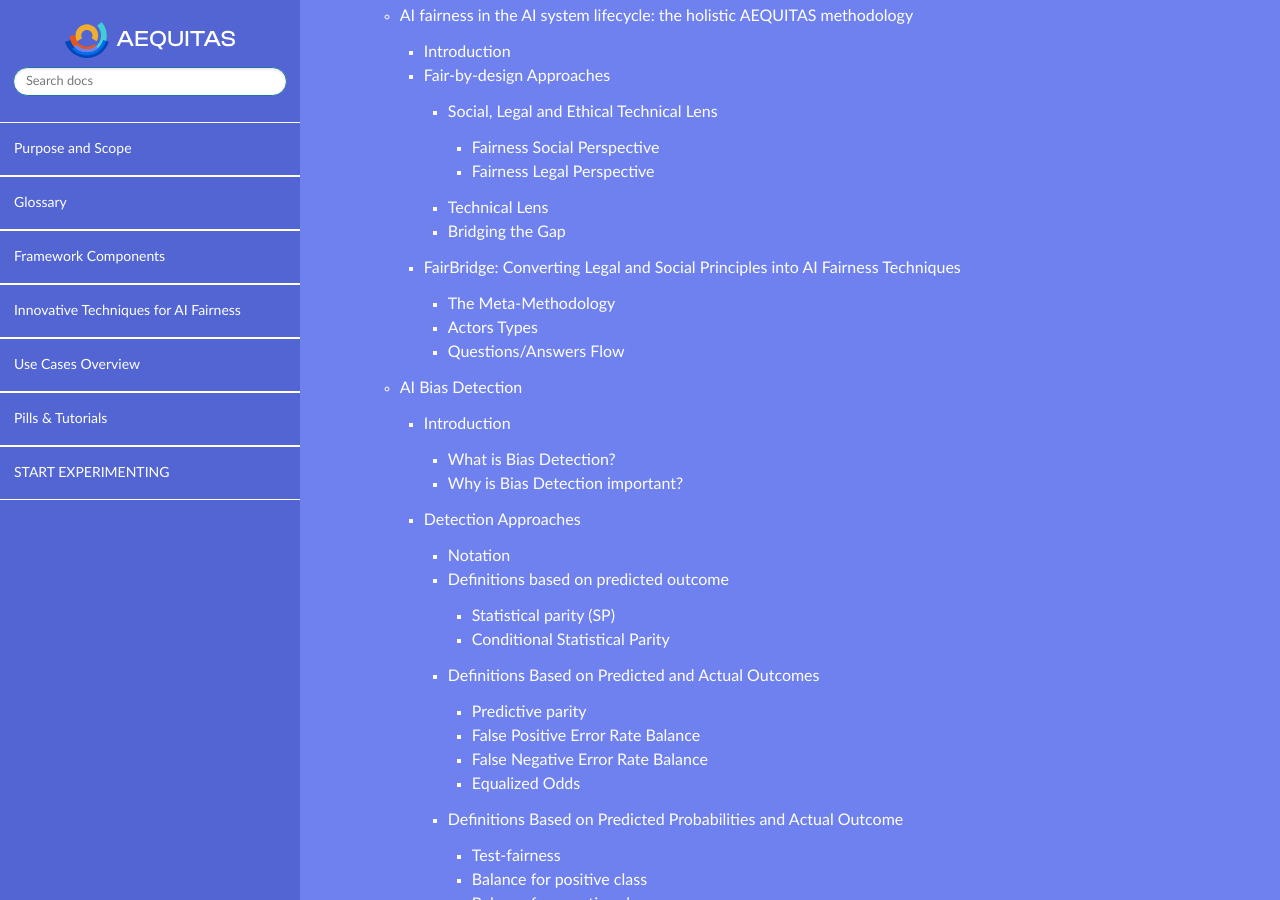
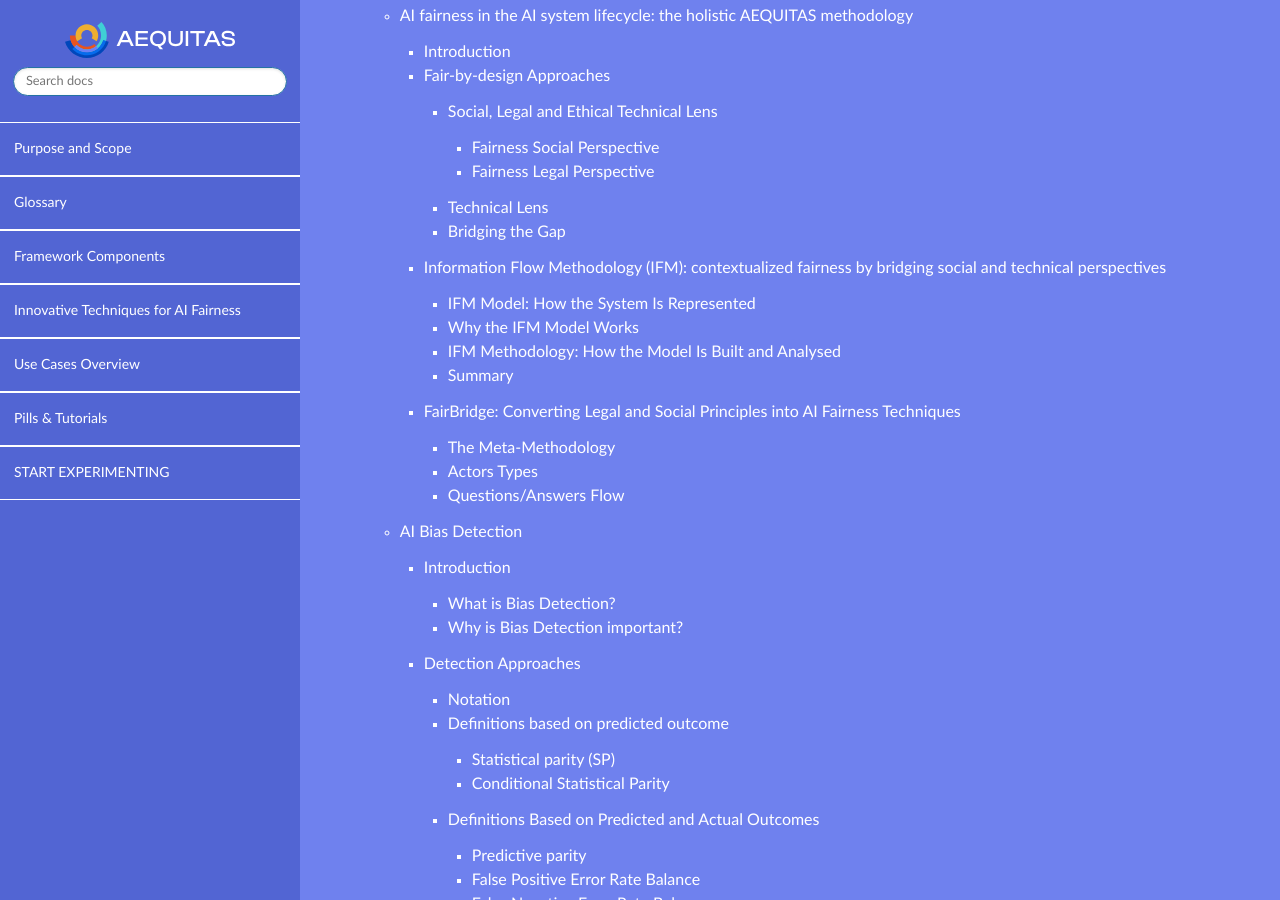
Before and after one commit to aequitas-aod/aequitas-home, a Sphinx documentation site: the page built from docs/source/index.rst, in a window 1280 px wide and 900 px high, scrolled down 1143 px. Built offline with Sphinx 7.4.7 and the Read the Docs theme 3.1.0, drawn with Linux system fonts in a browser that asks for light colours; some of the changed lines change nothing that is shown.

Commit message:
Add images and update methodology

```diff
--- a/docs/source/methodology.rst
+++ b/docs/source/methodology.rst
@@ -322,6 +322,114 @@ Summarizing:
   same elements or objectives. Mapping and matching these diverging vocabulary
   and concepts are a lengthy but crucial process.
 
+.. _IFM:
+
+Information Flow Methodology (IFM): contextualized fairness by bridging social and technical perspectives
+*******************************************************************************************************
+
+IFM Model: How the System Is Represented
+========================================
+
+The IFM model is the output of the IFM methodology, a representation of a
+sociotechnical system built from information sites and channels.
+
+The model represents a decision-making system using information sites, which
+denote sources of information (for example, documents, datasets, or perceptual
+inputs), and information channels, which transform input from one or more sites
+into outputs at other sites. Examples of such transformations include
+recruitment decisions or sorting algorithms.
+
+.. image:: img/Framework_IFM2.jp2
+   :width: 600
+   :alt: Overview of the IFM information flow model
+
+The information flow model is typically represented as a directed graph, as
+illustrated in the figure below. The model has a clear directionality: it can be
+thought of like a river with upstream and downstream flows, although here the
+flows move through information sites and channels.
+
+.. image:: img/Framework_IFM1.jp2
+   :width: 600
+   :alt: Overview of the IFM information flow model
+
+Using the IFM model, it is possible to analyse a sociotechnical system to
+understand the origins of biases in information sites and channels, how these
+biases propagate downstream, whether specific channels mitigate them, and which
+biases lead to impacts on different stakeholders.
+
+Why the IFM Model Works
+=======================
+
+IFM can be used for multiple purposes. By creating a structural bridge between
+biases and stakeholder impacts, it enables methodical analyses such as FRIAS and
+supports the assignment of accountability by tracing the origins of biases. More
+broadly, this modelling methodology provides a structural base for a wide range
+of analyses.
+
+To make effective use of IFM, each model must be grounded in a specific use
+case. This means that the model’s structure (including the sequence of
+information sites and channels, as well as their content) must be determined by
+the use case. This grounding makes IFM inherently situated, since each model
+reflects the contextual and operational realities of the system being analysed.
+
+The IFM represents the decision-making process from start to finish, with a
+level of granularity that depends on the amount and quality of available
+information. Missing information is explicitly represented, helping identify
+potential biases and their downstream impacts. As a result, the IFM serves as a
+map of the system that ensures full use of the available information.
+
+Importantly, IFM does not structurally distinguish between AI models and human
+decision-making processes: both are modelled as channels with input and output
+information. This integrated treatment makes IFM a holistic approach to
+analysing sociotechnical systems.
+
+IFM Methodology: How the Model Is Built and Analysed
+====================================================
+
+The IFM methodology is the participatory, six-step process used to construct and
+analyse the IFM model.
+
+The involvement of stakeholders is crucial for making the IFM model situated and
+for determining the analytical focus, such as the types of impacts to examine
+and how these impacts emerge from the sociotechnical system. Stakeholders
+provide the initial input for identifying the relevant information sites and
+channels, as well as their sequence within the system. They then offer feedback
+that supports model refinement in Step 2, and they help concretise which types
+of impacts should be analysed in Step 5. The types of stakeholders that should
+be included in the participatory modelling are identified through the
+Stakeholder Identification Methodology.
+
+.. image:: img/Framework_IFM3.png
+   :width: 600
+   :alt: Overview of the IFM information flow model
+
+Steps 4 and 5 are primarily conducted by the IFM modellers. In Step 6, potential
+mitigation channels can be evaluated in terms of their influence on the impacts
+of interest. The six-step process can be extended or adapted depending on
+whether supplementary analyses are required.
+
+Summary
+=======
+
+* IFM model = the structure (sites, channels, flows).
+* IFM methodology = the process (six-step participatory procedure).
+* The methodology produces the model, and the model supports analyses.
+
+IFM forms a structural bridge between:
+
+* Bias and impact.
+* Technical properties and stakeholder outcomes.
+* Design choices and ethical guidelines.
+
+This is possible because:
+
+* The focus remains on the actual use case.
+* It captures the entire decision process of the use context.
+* It incorporates missing information (rather than ignoring it).
+* It provides a continuous connecting structure.
+* It supports other tools, metrics, guidelines, and risk estimates by giving
+  them a system-level foundation.
+
 
 FairBridge: Converting Legal and Social Principles into AI Fairness Techniques
 ******************************************************************************
```
Also changed, not shown: docs/source/img/Framework_IFM3.png (added), 2 other files.
